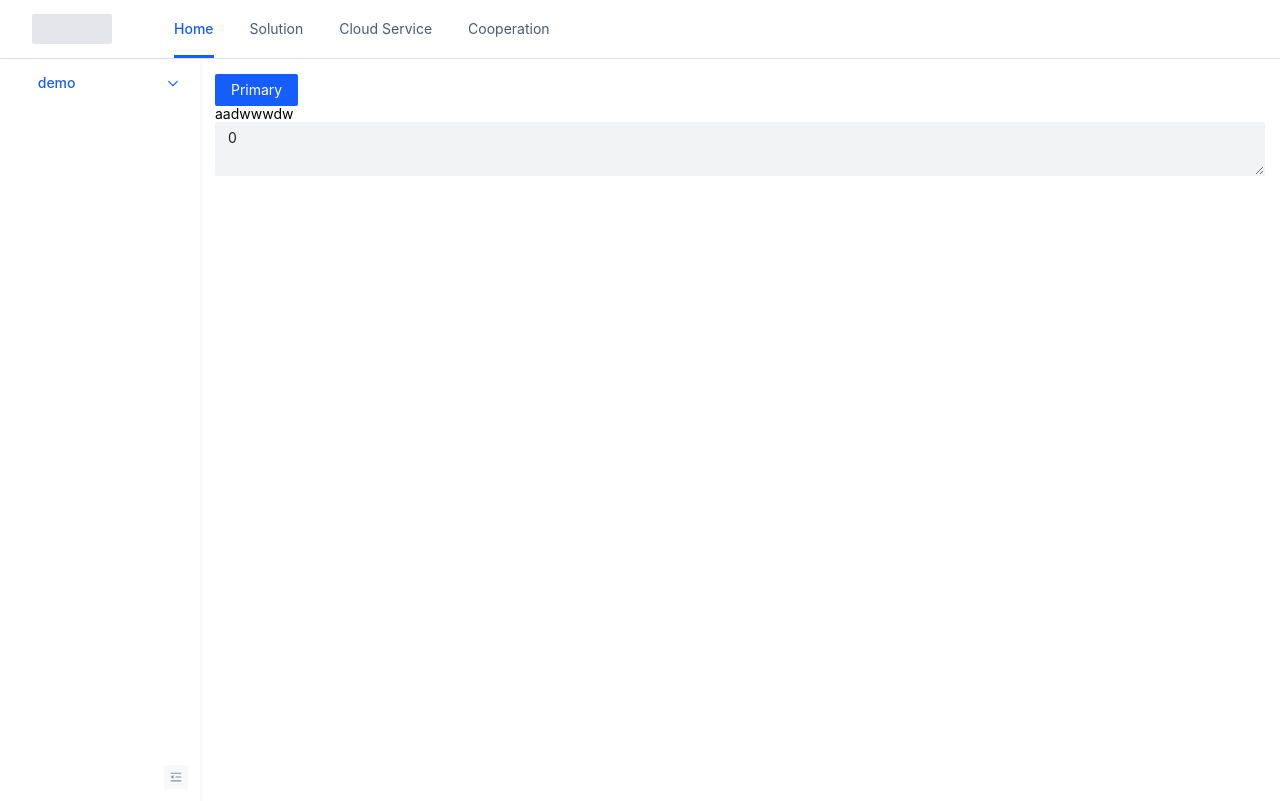
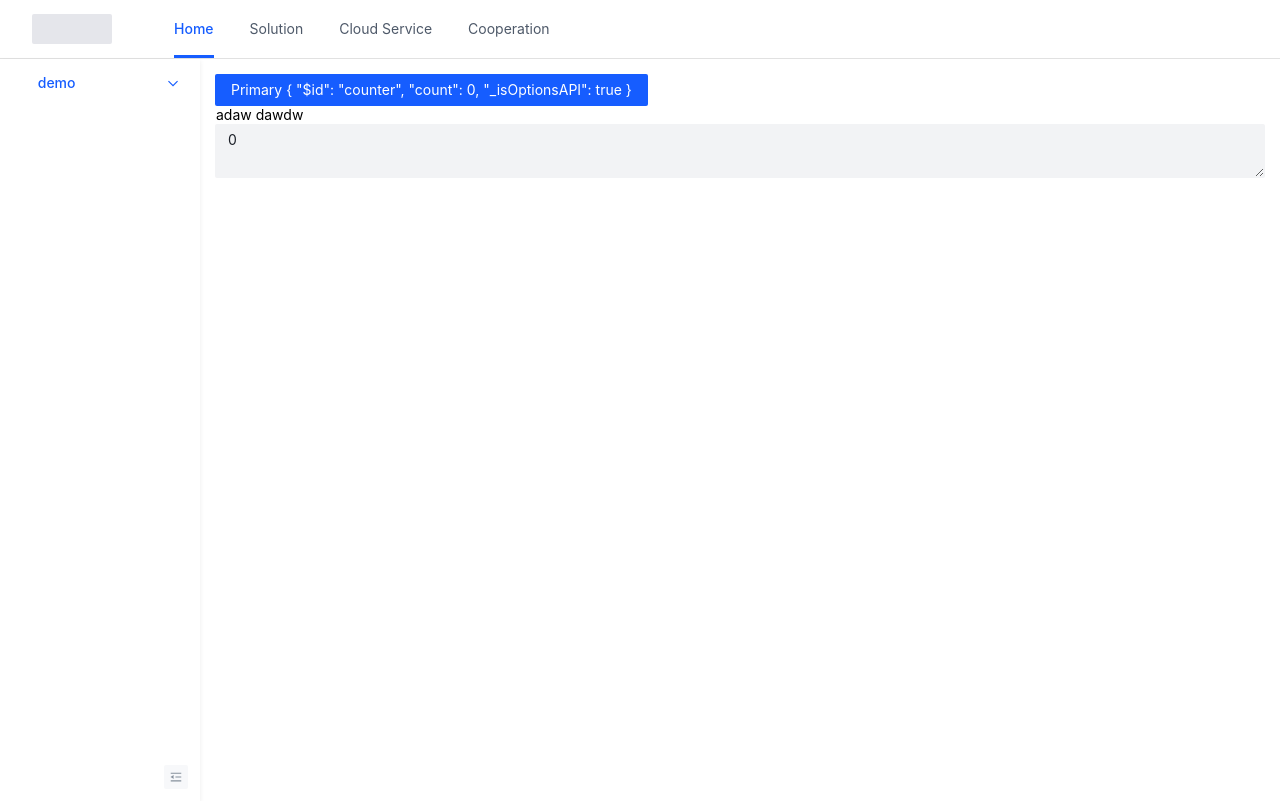
Before and after one commit to ziyuanxueying/free-form, a Vue app: page /example in a window 1280 px wide. Built offline with nearby package versions, Linux system fonts and the light colour scheme; some icons are missing.

Commit message:
add read me

```diff
--- a/src/pages/example/index.vue
+++ b/src/pages/example/index.vue
@@ -3,16 +3,24 @@
     <a-space>
       <a-button @click="addCount" type="primary">
         Primary
+        {{ counter }}
       </a-button>
     </a-space>
     <div>
-      <div>
-        aadwwwdw
-      </div>
+      <tr>
+        <td
+          a="1"
+          b="c"
+          c="d"
+          d="d"
+        >
+          adaw
+          dawdw
+        </td>
+      </tr>
     </div>
-    <a-textarea placeholder="Please enter something" :model-value='`${counter.count}`' allow-clear/>
+    <a-textarea placeholder="Please enter something" :model-value="`${counter.count}`" allow-clear/>
   </div>
-
 </template>
 <script>
 // Composition Api
```
Also changed, not shown: .eslintrc.js.
